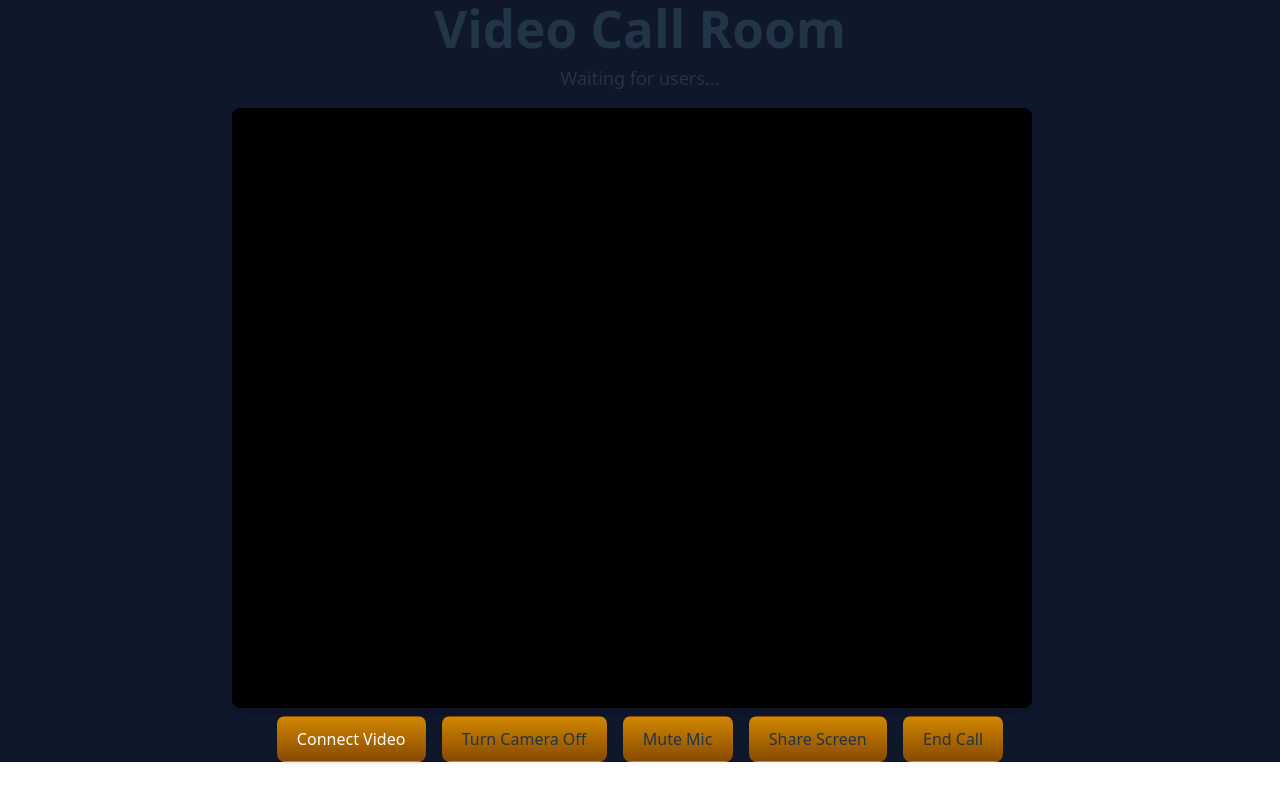
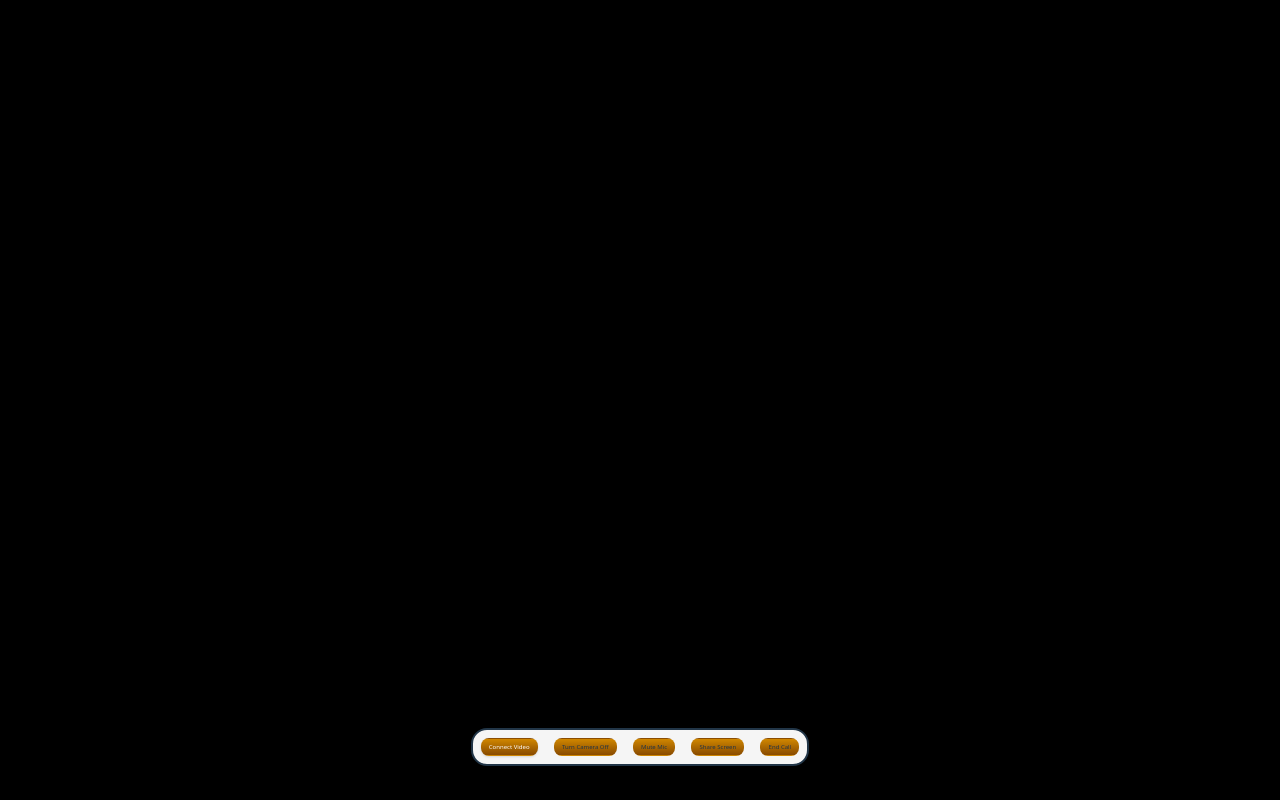
Before and after one commit to anoopsoni1/Frontendvideo, a React (Vite) app: page /mainpage in a window 1280 px wide. Built offline with nearby package versions, Linux system fonts and the light colour scheme; no server answers.

Commit message:
Push latest changes

```diff
--- a/src/Pages/Page2.jsx
+++ b/src/Pages/Page2.jsx
@@ -3,7 +3,6 @@ import { Usesocket } from "../Provider/Socket";
 import { Usepeer } from "../Provider/Peer";
 
 function Page2() {
-  const isMobile = /iPhone|iPad|iPod|Android/i.test(navigator.userAgent);
   const socket = Usesocket();
   const {
     peer,
@@ -36,7 +35,6 @@ function Page2() {
     }
   };
   const handleScreenShare = async () => {
-
     if (!peer) return;
 
     if (!screenSharing) {
@@ -128,7 +126,7 @@ function Page2() {
       videoElement.srcObject = remotestream;
       videoElement.autoplay = true;
       videoElement.playsInline = true;
-      videoElement.className = "w-[100vh] h-[75vh] rounded-lg shadow-lg bg-black object-cover";
+      videoElement.className = "sm:w-[100vh] sm:h-[75vh]  rounded-lg shadow-lg bg-black object-cover";
       remoteVideosContainerRef.current.appendChild(videoElement);
     }
   }, [remotestream]);
@@ -174,8 +172,8 @@ function Page2() {
     if (streamed) streamed.getTracks().forEach((track) => track.stop());
     if (localVideoRef.current) localVideoRef.current.srcObject = null;
     if (remoteVideosContainerRef.current) remoteVideosContainerRef.current.innerHTML = "";
-      window.location.herf("/")
-    setRemoteUsers([]);
+      window.location.href = "/"
+     setRemoteUsers([]);
   };
 
   useEffect(() => {
@@ -183,54 +181,53 @@ function Page2() {
   }, []);
 
   return (
-    <div className="bg-slate-900">
+    <div className="bg-black h-screen">
       <div className="flex flex-col items-center">
-        <h1 className="text-3xl font-bold mb-2">Video Call Room</h1>
-        <h2 className="text-lg mb-4">
+        <div className="sm:text-3xl text-[25px] font-bold mb-2">Room</div>
+        <h2 className="text-lg mb-2">
           {remoteUsers.length > 0 ? `Connected to: ${remoteUsers.join(", ")}` : "Waiting for users..."}
         </h2>
 
-        <div className="flex gap-4">
+        <div className="sm:flex gap-4">
           <video
             ref={localVideoRef}
             autoPlay
             muted
             playsInline
-            className="sm:w-[100vh] w-[320px] sm:h-[75vh] h-auto aspect-video rounded-lg shadow-lg bg-black "
+            className="sm:w-[100vh] sm:h-[75vh] rounded-lg shadow-lg bg-black sm:block absolute inset-0 w-full h-full object-cover"
           />
           <div ref={remoteVideosContainerRef} className="flex flex-wrap gap-4" />
         </div>
 
-        <div className="flex flex-wrap gap-4 mt-2 justify-center">
+        <div className=" z-50 relative top-[80vh] flex text-[6px] sm:gap-4 gap-2 mt-2 justify-center border-[2px] sm:p-2 bg-neutral-100 rounded-2xl  ">
           <button
             onClick={handleCallButton}
-            className="px-4 py-2 text-white rounded-lg shadow bg-gradient-to-b from-yellow-600 to-yellow-800 hover:bg-yellow-500 transition"
+            className="sm:px-2 sm:py-1 text-white rounded-lg shadow bg-gradient-to-b from-yellow-600 to-yellow-800 hover:bg-yellow-500 transition"
           >
             Connect Video
           </button>
           <button
             onClick={toggleCamera}
-            className="px-4 py-2 bg-gradient-to-b from-yellow-600 to-yellow-800 hover:bg-yellow-500 transition"
+            className="sm:px-2 sm:py-1 bg-gradient-to-b from-yellow-600 to-yellow-800 hover:bg-yellow-500 transition"
           >
             {cameraOn ? "Turn Camera Off" : "Turn Camera On"}
           </button>
           <button
             onClick={toggleMic}
-            className="px-4 py-2 bg-gradient-to-b from-yellow-600 to-yellow-800 hover:bg-yellow-500 transition"
+            className="sm:px-2 sm:py-1 bg-gradient-to-b from-yellow-600 to-yellow-800 hover:bg-yellow-500 transition"
           >
             {micOn ? "Mute Mic" : "Unmute Mic"}
           </button>
-         {!isMobile && (
-  <button
+
+       <button
     onClick={handleScreenShare}
-    className="px-4 py-2 bg-gradient-to-b from-yellow-600 to-yellow-800 hover:bg-yellow-500 transition"
+    className="sm:px-2 sm:py-1 bg-gradient-to-b from-yellow-600 to-yellow-800 hover:bg-yellow-500 transition"
   >
     {screenSharing ? "Stop Sharing" : "Share Screen"}
-  </button>
-)}
+       </button>
           <button
             onClick={handleEndCall}
-            className="px-4 py-2 bg-gradient-to-b from-yellow-600 to-yellow-800 hover:bg-yellow-500 transition"
+            className="sm:px-2 sm:py-1 bg-gradient-to-b from-yellow-600 to-yellow-800 hover:bg-yellow-500 transition"
           >
             End Call
           </button>
```
